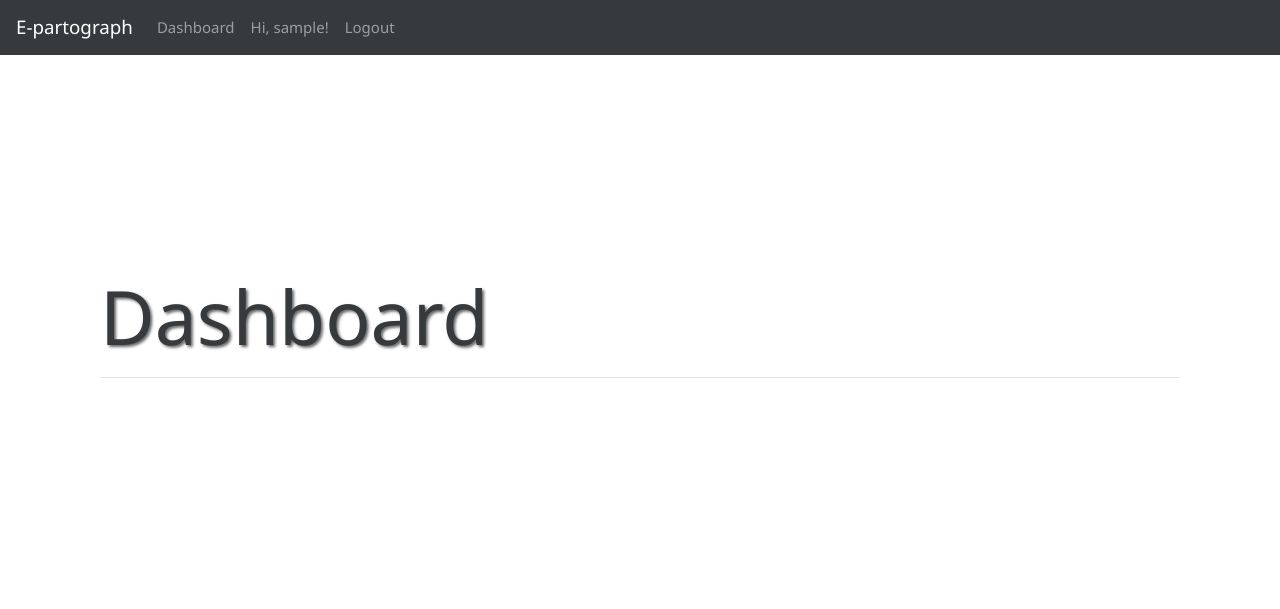
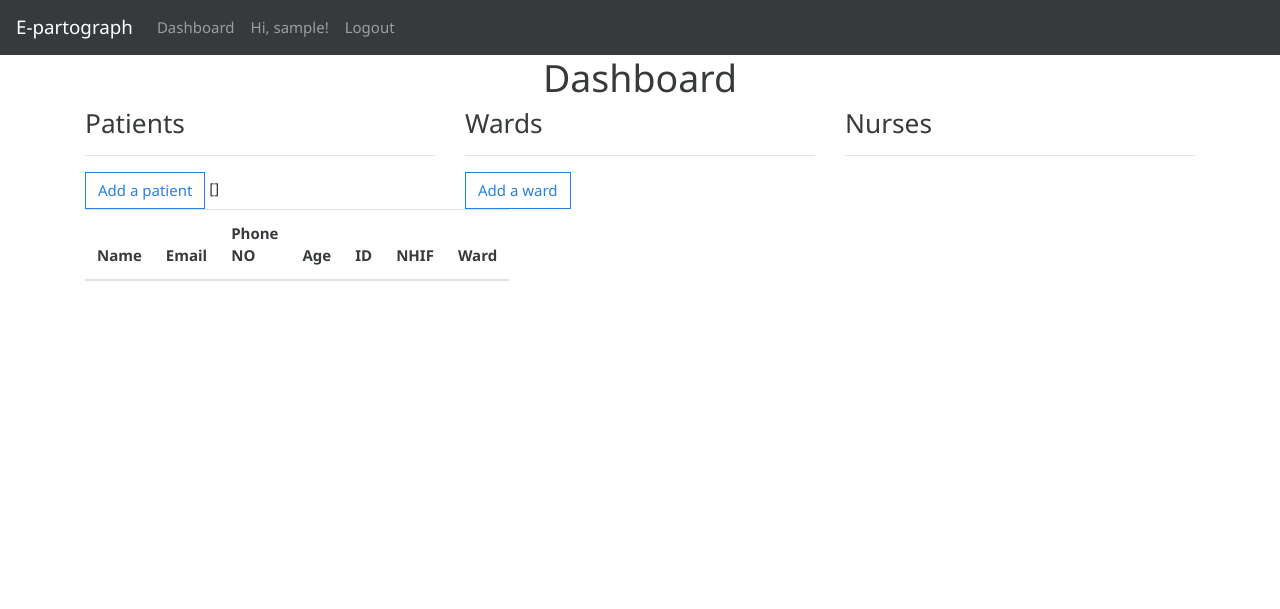
Before and after one commit to Kymalex/e-partograph, a Flask app: page /dashboard in a window 1280 px wide. Shown: the top 609 px of the page. Run offline with Flask 2, Linux system fonts and the light colour scheme; the visitor is signed in with stand-in values (Sample User, id 1); data comes from the database, SQL or seed files in the repository; data that the repository does not hold is empty; parts of the project's set-up code (start-up, migrations or seed data) failed here and were passed over; some libraries are stand-ins or nearby versions.

Commit message:
update the views adding patient and ward blueprints

```diff
--- a/app/__init__.py
+++ b/app/__init__.py
@@ -37,4 +37,8 @@
     app.register_blueprint(auth_blueprint)
     from app.home import home as home_blueprint
     app.register_blueprint(home_blueprint)
+    from app.patient import patient as patient_blueprint
+    app.register_blueprint(patient_blueprint)
+    from app.ward import ward as ward_blueprint
+    app.register_blueprint(ward_blueprint)
     return app
--- a/app/home/views.py
+++ b/app/home/views.py
@@ -6,6 +6,7 @@
 
 # local import
 from . import home
+from app.models import Ward, Patient
 
 @home.route('/')
 def index():
@@ -14,4 +15,6 @@
 @home.route('/dashboard')
 @login_required
 def dashboard():
-  return render_template('dashboard.html', title='dashboard')
+  patients = Patient.query.all()
+  wards = Ward.query.order_by(Ward.id).all()
+  return render_template('dashboard.html', title='dashboard', wards=wards, patients=patients)
--- a/app/models.py
+++ b/app/models.py
@@ -38,6 +38,9 @@
     def load_user(user_id):
         return Nurse.query.get(int(user_id))
 
+    def __repr__(self):
+        return '{}'.format(self.id)
+
 class Patient(db.Model):
     '''
     creates patients table
@@ -56,6 +59,19 @@
     ward_id = db.Column(db.Integer, db.ForeignKey('wards.id'))
     created_at = db.Column(db.DateTime, default=datetime.utcnow())
 
+    def __init__(self, firstname, lastname, age, phone_no, email, id_no, nhif_no, ward_id):
+        self.firstname = firstname
+        self.lastname = lastname
+        self.age = age
+        self.phone_no = phone_no
+        self.email = email
+        self.id_no = id_no
+        self.nhif_no = nhif_no
+        self.ward_id = ward_id
+
+    def save(self):
+        db.session.add(self)
+        db.session.commit()
 
 class Ward(db.Model):
     '''
@@ -69,6 +85,16 @@
     nurse_id = db.Column(db.Integer, db.ForeignKey('nurses.id'))
     created_at = db.Column(db.DateTime, default=datetime.utcnow())
 
+    def __init__(self, name):
+        self.name = name
+
+    def save(self):
+        db.session.add(self)
+        db.session.commit()
+
+    def __repr__(self):
+        return '{}'.format(self.name)
+
 
 class Record(db.Model):
     '''
--- a/app/templates/base.html
+++ b/app/templates/base.html
@@ -20,7 +20,6 @@
 
     <div class="collapse navbar-collapse" id="navbarColor01">
       <ul class="navbar-nav mr-auto">
-
         {% if current_user.is_authenticated %}
         <li class="nav-item">
           <a class="nav-link" href="{{ url_for('home.dashboard') }}">Dashboard</a>
--- a/app/templates/dashboard.html
+++ b/app/templates/dashboard.html
@@ -1,16 +1,43 @@
 {% extends "base.html" %}
 {% block title %}Dashboard{% endblock %}
 {% block body %}
-<div class="container">
+    <h1 class="text-center">Dashboard</h1>
     <div class="row">
-        <div class="col-lg-12">
-            <div class="intro-message">
-                <h1>Dashboard</h1>
-                <h3></h3>
-                <hr class="intro-divider">
-                </ul>
-            </div>
+        <div class="col-lg-4">
+            <h3>Patients</h3>
+            <hr>
+            <a class="btn btn-outline-primary" href="{{ url_for('patient.create') }}">Add a patient</a>
+            {{ patients }}
+            <table class="table table-hover">
+                <thead>
+                    <tr>
+                        <th>Name</th>
+                        <th>Email</th>
+                        <th>Phone NO</th>
+                        <th>Age</th>
+                        <th>ID</th>
+                        <th>NHIF</th>
+                        <th>Ward</th>
+                    </tr>
+                </thead>
+                <tbody>
+                    {% for patient in patients %}
+                        <tr>
+                            <td>{{ patient.firstname }} {{ patient.lastname }}</td>
+                            <td>{{ patient.age }}</td>
+                        </tr>
+                    {% endfor %}
+                </tbody>
+            </table>
+        </div>
+        <div class="col-lg-4">
+            <h3>Wards</h3>
+            <hr>
+            <a class="btn btn-outline-primary" href="{{ url_for('ward.create') }}">Add a ward</a>
+        </div>
+        <div class="col-lg-4">
+            <h3>Nurses</h3>
+            <hr>
         </div>
     </div>
-</div>
 {% endblock %}
```
Also changed, not shown: app/patient/__init__.py (added, +9 -0 lines), app/patient/forms.py (added, +25 -0 lines), app/patient/views.py (added, +32 -0 lines), app/templates/patient/create.html (added, +12 -0 lines), app/templates/ward/create.html (added, +12 -0 lines), app/ward/__init__.py (added, +9 -0 lines), app/ward/forms.py (added, +15 -0 lines), app/ward/views.py (added, +31 -0 lines).
